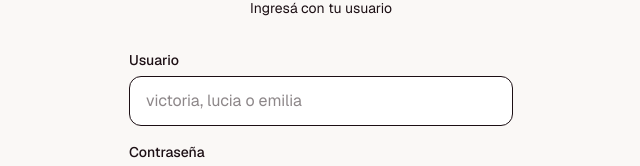
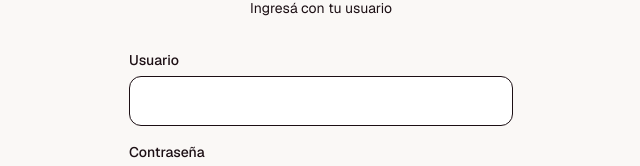
Before and after one commit to julioborn/suefranydulcecomocandi, a Next.js app: page /admin/login in a window 1280 px wide. Shown: the part 320-486 px from the top of the page, without its empty margins (319-959 px from the left). Built offline with nearby package versions, Linux system fonts and the light colour scheme.

Commit message:
Sacar placeholder de usuario y forzar minúsculas en login
El campo usuario ya no expone los nombres de ejemplo y convierte
lo tipeado a minúsculas automáticamente.

```diff
--- a/app/admin/login/page.tsx
+++ b/app/admin/login/page.tsx
@@ -62,12 +62,14 @@ export default function LoginPage() {
             <input
               type="text"
               value={usuario}
-              onChange={(e) => setUsuario(e.target.value)}
+              onChange={(e) => setUsuario(e.target.value.toLowerCase())}
               required
               autoComplete="username"
-              placeholder="victoria, lucia o emilia"
+              autoCapitalize="none"
+              autoCorrect="off"
+              spellCheck={false}
               className="border border-[--border] bg-white rounded-xl px-4 py-3 text-[--text]
-                         placeholder:text-[--text-muted] focus:outline-none focus:border-[--accent]
+                         focus:outline-none focus:border-[--accent]
                          transition-colors"
             />
           </div>
```
